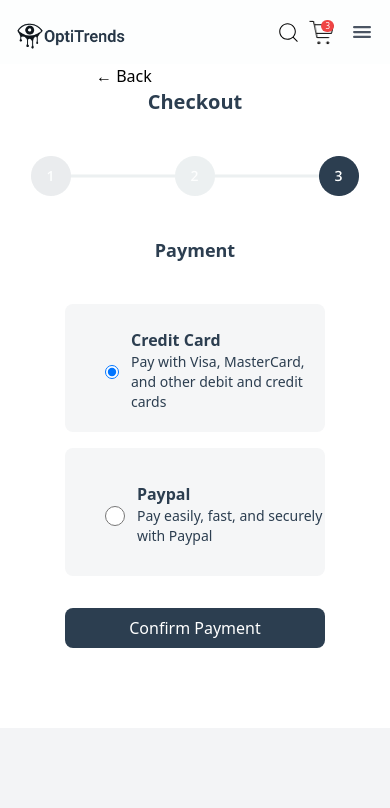
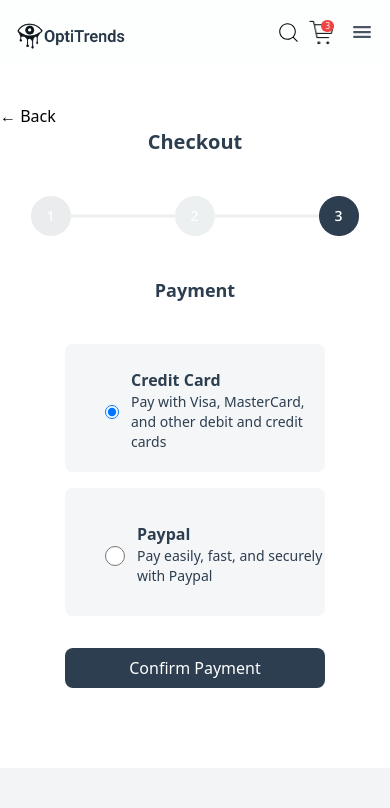
Before and after one commit to itsAakashz/ecom-OptiTrends, a React (Vite) app in the folder OptiTrend/: page /checkout in a window 390 px wide. Shown: the top 808 px of the page. Built offline with nearby package versions, Linux system fonts and the light colour scheme.

Commit message:
Update checkout.jsx

```diff
--- a/OptiTrend/src/pages/checkout.jsx
+++ b/OptiTrend/src/pages/checkout.jsx
@@ -8,7 +8,7 @@ export const Checkout = () => {
 
 
       <div className='flex flex-col'>
-      <Link to="/"><p className='ml-24 lg:opacity-0 md:opacity-0 opacity-100'>←  Back</p></Link>
+      <Link to="/checkout_shipping"><p className='mt-10 lg:opacity-0 md:opacity-0 opacity-100'>←  Back</p></Link>
       <p className='text-center font-bold text-xl text-[#2C3E50]' >Checkout</p>
       <img src={progress} className='self-center m-10' style={{width:"min-content"}}/>
       <h1 className='text-center font-semibold text-lg text-[#2C3E50]'>Payment</h1>
```
